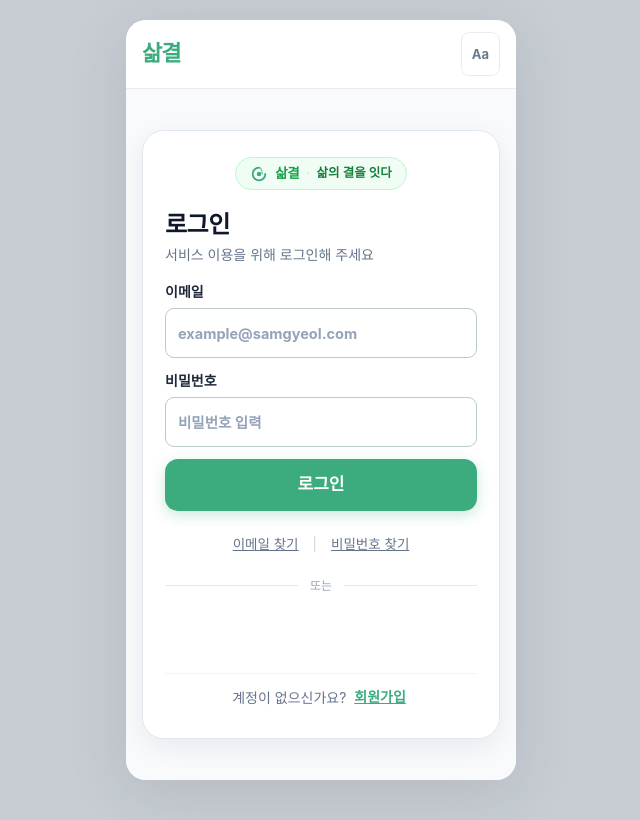
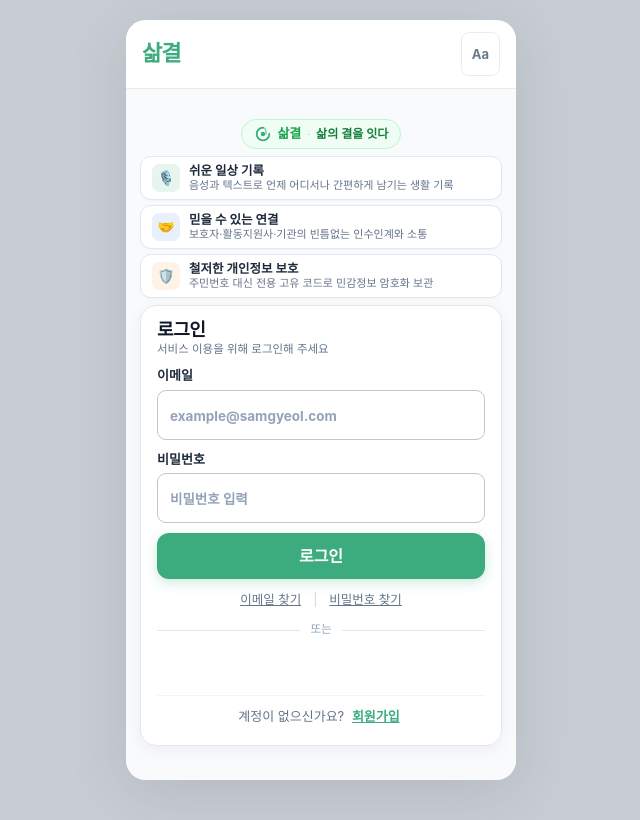
Before and after one commit to PIC-2-team/PIC-2-team-project, a React (Vite) app in the folder frontend/: page / in a window 1280 px wide. Shown: the whole page, without its empty margins (319-959 px from the left). Built offline with nearby package versions, Linux system fonts and the light colour scheme; no server answers.

Commit message:
feat: 로그인 화면 3대 핵심 가치 카드 복원 및 노스크롤 최적화 배치

```diff
--- a/frontend/src/pages/LoginPage.module.css
+++ b/frontend/src/pages/LoginPage.module.css
@@ -21,7 +21,8 @@
   height: 100%;
   overflow: hidden;
   justify-content: center;
-  padding: 12px 16px;
+  padding: 6px 14px 10px;
+  gap: 7px;
 }
 
 /* 브랜드 히어로 섹션 */
@@ -32,14 +33,13 @@
   text-align: center;
   justify-content: center;
   flex: 0 0 auto;
-  padding: 0 0 4px;
 }
 
 .heroBadge {
   display: inline-flex;
   align-items: center;
-  gap: 7px;
-  padding: 5px 14px;
+  gap: 6px;
+  padding: 4px 12px;
   background: #f0fdf4;
   border: 1px solid #bbf7d0;
   border-radius: 20px;
@@ -50,7 +50,7 @@
 }
 
 .brandName {
-  font-size: 13.5px;
+  font-size: 13px;
   font-weight: 800;
   color: #16a34a;
   letter-spacing: -0.3px;
@@ -62,92 +62,78 @@
 }
 
 .brandSlogan {
-  font-size: 12.5px;
+  font-size: 12px;
   color: #15803d;
   font-weight: 600;
 }
 
-.heroTitle {
-  margin: 0;
-  font-size: 17.5px;
-  font-weight: 800;
-  line-height: 1.35;
-  letter-spacing: -0.4px;
-  color: var(--ink);
-  word-break: keep-all;
-}
-
-.heroDescription {
-  margin: 0;
-  font-size: 14px;
-  line-height: 1.5;
-  color: #4b5866;
-  word-break: keep-all;
-}
-
-/* 핵심 가치 3포인트 카드 */
+/* 핵심 가치 카드 섹션 */
 .featuresSection {
   display: flex;
   flex-direction: column;
-  gap: 10px;
+  gap: 5px;
+  width: 100%;
+  box-sizing: border-box;
 }
 
 .featureCard {
   display: flex;
-  align-items: flex-start;
-  gap: 14px;
-  padding: 14px 16px;
-  background: white;
-  border: 1px solid var(--line);
-  border-radius: 14px;
-  box-shadow: 0 1px 3px rgba(0, 0, 0, 0.04);
+  align-items: center;
+  gap: 9px;
+  padding: 6px 11px;
+  background: #ffffff;
+  border: 1px solid #e2e8f0;
+  border-radius: 11px;
+  box-shadow: 0 1px 3px rgba(0, 0, 0, 0.03);
   box-sizing: border-box;
 }
 
 .featureIconWrap {
-  width: 40px;
-  height: 40px;
-  border-radius: 10px;
+  width: 28px;
+  height: 28px;
+  border-radius: 7px;
   display: flex;
   align-items: center;
   justify-content: center;
-  font-size: 20px;
+  font-size: 14px;
   flex-shrink: 0;
 }
 
 .featureText {
   display: flex;
   flex-direction: column;
-  gap: 2px;
+  gap: 0;
   min-width: 0;
 }
 
 .featureTitle {
   margin: 0;
-  font-size: 14px;
+  font-size: 12.5px;
   font-weight: 700;
-  color: var(--ink);
-  letter-spacing: -0.2px;
+  color: #1e293b;
+  line-height: 1.25;
 }
 
 .featureDesc {
   margin: 0;
-  font-size: 12px;
-  color: var(--muted);
-  line-height: 1.45;
-  word-break: keep-all;
+  font-size: 11px;
+  color: #64748b;
+  line-height: 1.3;
+  white-space: nowrap;
+  overflow: hidden;
+  text-overflow: ellipsis;
 }
 
 /* 로그인 카드 섹션 */
 .loginCard {
   display: flex;
   flex-direction: column;
-  gap: 16px;
-  padding: 26px 22px;
+  gap: 8px;
+  padding: 13px 16px;
   background: #ffffff;
   border: 1px solid #e2e8f0;
-  border-radius: 22px;
-  box-shadow: 0 8px 28px rgba(15, 23, 42, 0.07);
+  border-radius: 16px;
+  box-shadow: 0 4px 16px rgba(15, 23, 42, 0.05);
   box-sizing: border-box;
   width: 100%;
 }
@@ -155,21 +141,21 @@
 .heading {
   display: flex;
   flex-direction: column;
-  gap: 4px;
+  gap: 1px;
 }
 
 .heading h2 {
   margin: 0;
-  font-size: 24px;
+  font-size: 18px;
   font-weight: 850;
-  line-height: 1.25;
-  letter-spacing: -0.5px;
+  line-height: 1.2;
+  letter-spacing: -0.4px;
   color: #0f172a;
 }
 
 .subheading {
   margin: 0;
-  font-size: 14px;
+  font-size: 11.5px;
   color: #64748b;
 }
 
@@ -195,14 +181,14 @@
 .form {
   display: flex;
   flex-direction: column;
-  gap: 12px;
+  gap: 10px;
 }
 
 .form label {
   display: flex;
   flex-direction: column;
-  gap: 6px;
-  font-size: 14px;
+  gap: 4px;
+  font-size: 13px;
   font-weight: 700;
   color: #1e293b;
 }
@@ -210,21 +196,21 @@
 .form input {
   width: 100%;
   min-width: 0;
-  min-height: 50px;
-  padding: 13px 16px;
+  min-height: 44px;
+  padding: 10px 14px;
   border: 1.5px solid #cbd5e1;
-  border-radius: 12px;
+  border-radius: 11px;
   background: #f8fafc;
   color: #0f172a;
   font: inherit;
-  font-size: 16px;
+  font-size: 15px;
   box-sizing: border-box;
   transition: all 0.15s ease;
 }
 
 .form input::placeholder {
   color: #94a3b8;
-  font-size: 14.5px;
+  font-size: 13.5px;
 }
 
 .form input:hover {
@@ -244,40 +230,40 @@
   display: flex;
   align-items: center;
   gap: 8px;
-  padding: 10px 12px;
+  padding: 8px 12px;
   background: #fef2f2;
   border: 1px solid #fecaca;
   border-radius: 9px;
   color: #991b1b;
-  font-size: 13px;
+  font-size: 12.5px;
   line-height: 1.35;
   box-sizing: border-box;
 }
 
 .alertIcon {
-  width: 18px;
-  height: 18px;
+  width: 16px;
+  height: 16px;
   flex-shrink: 0;
   color: #dc2626;
 }
 
 /* 사각형 규격 CTA 버튼 */
 .submit {
-  min-height: 52px;
-  padding: 13px 20px;
+  min-height: 46px;
+  padding: 11px 18px;
   border: 0;
-  border-radius: 13px;
+  border-radius: 12px;
   background: var(--green);
   color: #ffffff;
   font: inherit;
-  font-size: 17px;
+  font-size: 16px;
   font-weight: 800;
   cursor: pointer;
   box-sizing: border-box;
   display: flex;
   align-items: center;
   justify-content: center;
-  box-shadow: 0 4px 14px rgba(60, 171, 126, 0.28);
+  box-shadow: 0 4px 12px rgba(60, 171, 126, 0.25);
   transition: all 0.15s ease;
 }
 
@@ -324,22 +310,22 @@
   display: flex;
   justify-content: center;
   align-items: center;
-  gap: 10px;
-  font-size: 13.5px;
+  gap: 8px;
+  font-size: 12.5px;
   color: #64748b;
-  margin-top: 2px;
+  margin-top: 0;
 }
 
 .textBtn {
   background: none;
   border: none;
-  min-height: 30px;
+  min-height: 26px;
   display: inline-flex;
   align-items: center;
   padding: 0 4px;
   color: #64748b;
   font: inherit;
-  font-size: 13.5px;
+  font-size: 12.5px;
   cursor: pointer;
   text-decoration: underline;
 }
@@ -356,10 +342,10 @@
 .divider {
   display: flex;
   align-items: center;
-  gap: 12px;
+  gap: 10px;
   color: #94a3b8;
-  font-size: 12px;
-  margin: 2px 0;
+  font-size: 11.5px;
+  margin: 0;
 }
 
 .divider::before,
@@ -374,21 +360,21 @@
   display: flex;
   justify-content: center;
   width: 100%;
-  min-height: 44px;
+  min-height: 40px;
   min-width: 0;
 }
 
 .signupWrap {
   display: flex;
   justify-content: center;
-  padding-top: 8px;
+  padding-top: 6px;
   border-top: 1px solid #f1f5f9;
 }
 
 .signup {
   margin: 0;
   color: #64748b;
-  font-size: 14px;
+  font-size: 13px;
   text-align: center;
 }
 
--- a/frontend/src/pages/LoginPage.tsx
+++ b/frontend/src/pages/LoginPage.tsx
@@ -189,9 +189,8 @@ export function LoginPage() {
     <AppShell>
       <main className={styles.page}>
         <div className={styles.content}>
-          {/* 로그인 카드 섹션 */}
-          <section className={styles.loginCard}>
-            <div className={styles.heroSection}>
+          {/* 브랜드 히어로 섹션 */}
+          <section className={styles.heroSection}>
             <div className={styles.heroBadge}>
               <svg className={styles.heroBadgeIcon} width="18" height="18" viewBox="0 0 40 40" fill="none" aria-hidden="true">
                 <path d="M20 6C12 6 6 12 6 20s6 14 14 14 14-6 14-14" stroke="#3CAB7E" strokeWidth="4" strokeLinecap="round" fill="none" />
@@ -202,8 +201,43 @@ export function LoginPage() {
               <span className={styles.badgeDivider} aria-hidden="true">·</span>
               <span className={styles.brandSlogan}>삶의 결을 잇다</span>
             </div>
+          </section>
+
+          {/* 핵심 가치 카드 섹션 */}
+          <section className={styles.featuresSection} aria-label="주요 특징">
+            <div className={styles.featureCard}>
+              <div className={styles.featureIconWrap} style={{ background: '#e8f5ee', color: '#2b825b' }}>
+                🎙️
+              </div>
+              <div className={styles.featureText}>
+                <h3 className={styles.featureTitle}>쉬운 일상 기록</h3>
+                <p className={styles.featureDesc}>음성과 텍스트로 언제 어디서나 간편하게 남기는 생활 기록</p>
+              </div>
             </div>
 
+            <div className={styles.featureCard}>
+              <div className={styles.featureIconWrap} style={{ background: '#e8f0fb', color: '#2e5cb8' }}>
+                🤝
+              </div>
+              <div className={styles.featureText}>
+                <h3 className={styles.featureTitle}>믿을 수 있는 연결</h3>
+                <p className={styles.featureDesc}>보호자·활동지원사·기관의 빈틈없는 인수인계와 소통</p>
+              </div>
+            </div>
+
+            <div className={styles.featureCard}>
+              <div className={styles.featureIconWrap} style={{ background: '#fef3e6', color: '#b25e00' }}>
+                🛡️
+              </div>
+              <div className={styles.featureText}>
+                <h3 className={styles.featureTitle}>철저한 개인정보 보호</h3>
+                <p className={styles.featureDesc}>주민번호 대신 전용 고유 코드로 민감정보 암호화 보관</p>
+              </div>
+            </div>
+          </section>
+
+          {/* 로그인 카드 섹션 */}
+          <section className={styles.loginCard}>
             <div className={styles.heading}>
               <h2>로그인</h2>
               <p className={styles.subheading}>서비스 이용을 위해 로그인해 주세요</p>
```
Lines whose indentation alone changed are shown as unchanged.
